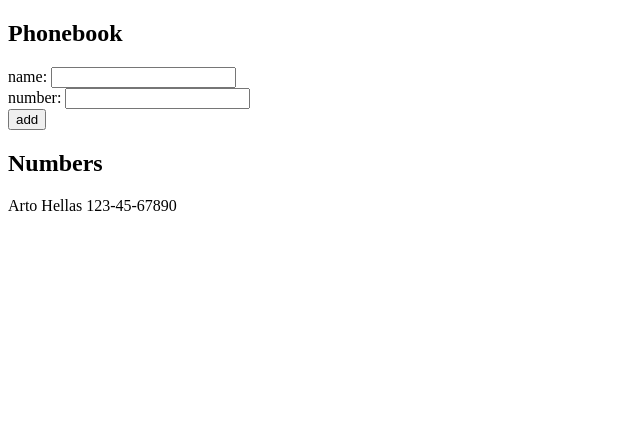
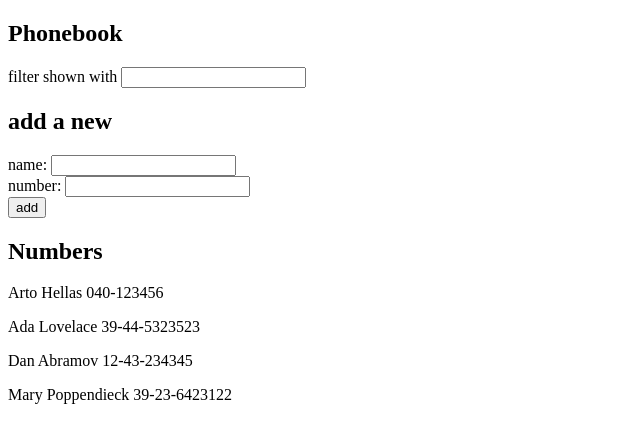
Before and after one commit to iqbalpa/full-stack-open, a React (Create React App) app in the folder part2/phonebook/: page / in a window 1280 px wide. Shown: the top 442 px of the page, without its empty margins (0-640 px from the left). Built offline with nearby package versions, Linux system fonts and the light colour scheme.

Commit message:
part 2.9: done

```diff
--- a/part2/phonebook/src/App.js
+++ b/part2/phonebook/src/App.js
@@ -1,13 +1,18 @@
 import { useState } from "react";
 
 const App = () => {
-	const [persons, setPersons] = useState([{ name: "Arto Hellas", number: "123-45-67890" }]);
+	const [persons, setPersons] = useState([
+		{ name: "Arto Hellas", number: "040-123456", id: 1 },
+		{ name: "Ada Lovelace", number: "39-44-5323523", id: 2 },
+		{ name: "Dan Abramov", number: "12-43-234345", id: 3 },
+		{ name: "Mary Poppendieck", number: "39-23-6423122", id: 4 },
+	]);
 	const [newName, setNewName] = useState("");
 	const [newNumber, setNewNumber] = useState("");
+	const [filter, setFilter] = useState("");
 
 	const handleSubmit = (e) => {
 		e.preventDefault();
-
 		let isExist = false;
 		persons.forEach((person) => {
 			console.log(person);
@@ -15,7 +20,6 @@
 				isExist = true;
 			}
 		});
-
 		if (isExist) alert(`${newName} is already added to phonebook`);
 		else {
 			const newPersons = persons.concat({ name: newName, number: newNumber });
@@ -28,10 +32,20 @@
 	const handleChangeNumber = (e) => {
 		setNewNumber(e.target.value);
 	};
+	const handleChangeFilter = (e) => {
+		setFilter(e.target.value.toLocaleLowerCase());
+	};
+
+	const personsToShow = persons.filter((person) => person.name.toLocaleLowerCase().includes(filter));
 
 	return (
 		<div>
 			<h2>Phonebook</h2>
+			<div>
+				filter shown with <input onChange={handleChangeFilter} />
+			</div>
+
+			<h2>add a new</h2>
 			<form onSubmit={handleSubmit}>
 				<div>
 					name: <input onChange={handleChangeName} />
@@ -43,9 +57,10 @@
 					<button type="submit">add</button>
 				</div>
 			</form>
+
 			<h2>Numbers</h2>
 			<div>
-				{persons.map((person) => (
+				{personsToShow.map((person) => (
 					<p key={person.name}>
 						{person.name} {person.number}
 					</p>
```
